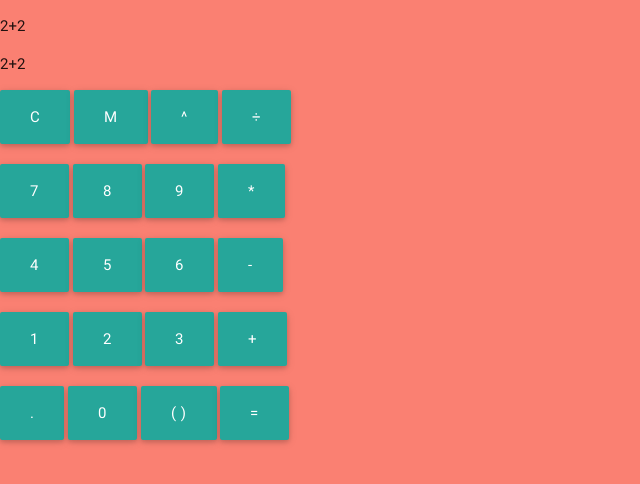
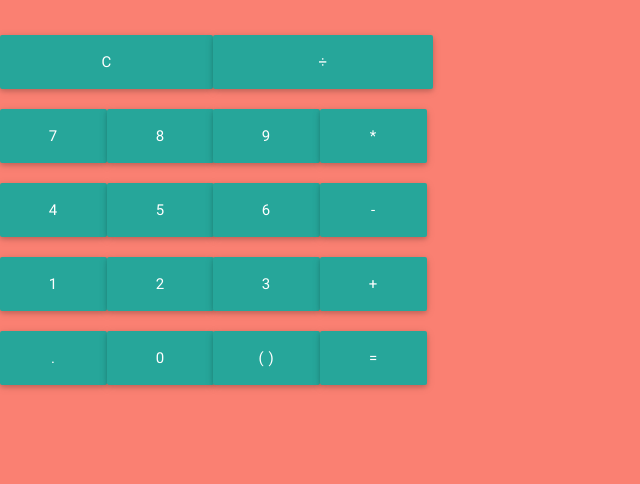
Before and after one commit to CoreyBurkhart/js-calculator, a website: page index.html in a window 1280 px wide. Shown: the whole page, without its empty margins (0-640 px from the left). Drawn offline with Linux system fonts and the light colour scheme.

Commit message:
changed to materialize cols

```diff
--- a/index.html
+++ b/index.html
@@ -15,50 +15,44 @@
 
 <body>
     <div class="main">
-        <div class="col s12 display">
-            <p class="current">2+2</p>
-            <p class="last">2+2</p>
+        <div class="row">
+          <div class="col s4 display">
+              <p class="current"></p>
+              <p class="last"></p>
+          </div>
         </div>
-        <div class="col s12">
-            <button class="waves-effect waves-light btn-large row">C</button>
-            <button class="waves-effect waves-light btn-large row">M</button>
-            <button class="waves-effect waves-light btn-large row">^</button>
-            <button class="waves-effect waves-light btn-large row">&divide;</button>
+        <div class="row">
+            <button class="other big-button waves-effect waves-light btn-large col s2" style="min-width: 210px;">C</button>
+            <button class="operator big-button waves-effect waves-light btn-large col s2" style="min-width: 220px;">&divide;</button>
         </div>
 
-        <div class="col">
-            <button class="waves-effect waves-light btn-large row">7</button>
-            <button class="waves-effect waves-light btn-large row">8</button>
-            <button class="waves-effect waves-light btn-large row">9</button>
-            <button class="waves-effect waves-light btn-large row">*</button>
+        <div class="row">
+            <button class="number waves-effect waves-light btn-large col s1">7</button>
+            <button class="number waves-effect waves-light btn-large col s1">8</button>
+            <button class="number waves-effect waves-light btn-large col s1">9</button>
+            <button class="operator waves-effect waves-light btn-large col s1">*</button>
         </div>
 
-        <div class="col">
-            <button class="waves-effect waves-light btn-large row">4</button>
-            <button class="waves-effect waves-light btn-large row">5</button>
-            <button class="waves-effect waves-light btn-large row">6</button>
-            <button class="waves-effect waves-light btn-large row">-</button>
+        <div class="row">
+            <button class="number waves-effect waves-light btn-large col s1">4</button>
+            <button class="number waves-effect waves-light btn-large col s1">5</button>
+            <button class="number waves-effect waves-light btn-large col s1">6</button>
+            <button class="operator waves-effect waves-light btn-large col s1">-</button>
         </div>
 
-        <div class="col">
-            <button class="waves-effect waves-light btn-large row">1</button>
-            <button class="waves-effect waves-light btn-large row">2</button>
-            <button class="waves-effect waves-light btn-large row">3</button>
-            <button class="waves-effect waves-light btn-large row">+</button>
+        <div class="row">
+            <button class="number waves-effect waves-light btn-large col s1">1</button>
+            <button class="number waves-effect waves-light btn-large col s1">2</button>
+            <button class="number waves-effect waves-light btn-large col s1">3</button>
+            <button class="operator waves-effect waves-light btn-large col s1">+</button>
         </div>
-        <div class="col">
-            <button class="waves-effect waves-light btn-large row">.</button>
-            <button class="waves-effect waves-light btn-large row">0</button>
-            <button class="waves-effect waves-light btn-large row">( )</button>
-            <button class="waves-effect waves-light btn-large row">=</button>
+        <div class="row">
+            <button class="other waves-effect waves-light btn-large col s1">.</button>
+            <button class="number waves-effect waves-light btn-large col s1">0</button>
+            <button class="other waves-effect waves-light btn-large col s1">( )</button>
+            <button class="equal waves-effect waves-light btn-large col s1">=</button>
         </div>
     </div>
-
-
-
-
-
-
 
 
 
```
